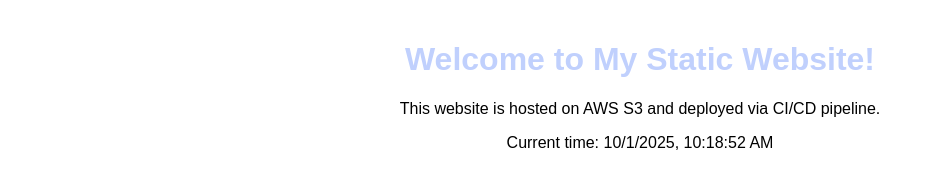
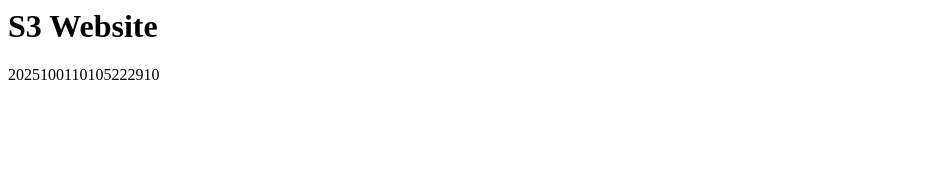
Before and after one commit to v-kostyukov/aws-s3-website, a plain HTML site: page index.html in a window 1280 px wide. Shown: the whole page, without its empty margins (0-931 px from the left). Drawn offline with Linux system fonts and the light colour scheme.

Commit message:
Add index.html

```diff
--- a/index.html
+++ b/index.html
@@ -1,29 +1,9 @@
-<!DOCTYPE html>
-<html lang="en">
-<head>
-    <meta charset="UTF-8">
-    <meta name="viewport" content="width=device-width, initial-scale=1.0">
-    <title>My Static Website</title>
-    <style>
-        body {
-            font-family: Arial, sans-serif;
-            max-width: 800px;
-            margin: 0 auto;
-            padding: 20px;
-            text-align: center;
-        }
-        h1 {
-            color: #c0d0fd;
-        }
-    </style>
-</head>
-<body>
-    <h1>Welcome to My Static Website!</h1>
-    <p>This website is hosted on AWS S3 and deployed via CI/CD pipeline.</p>
-    <p>Current time: <span id="datetime"></span></p>
-
-    <script>
-        document.getElementById('datetime').textContent = new Date().toLocaleString();
-    </script>
-</body>
+<html>
+  <head>
+    <title>S3 Website</title>
+  </head>
+  <body>
+    <h1>S3 Website</h1>
+    <p>2025100110105222910</p>
+  </body>
 </html>
```
